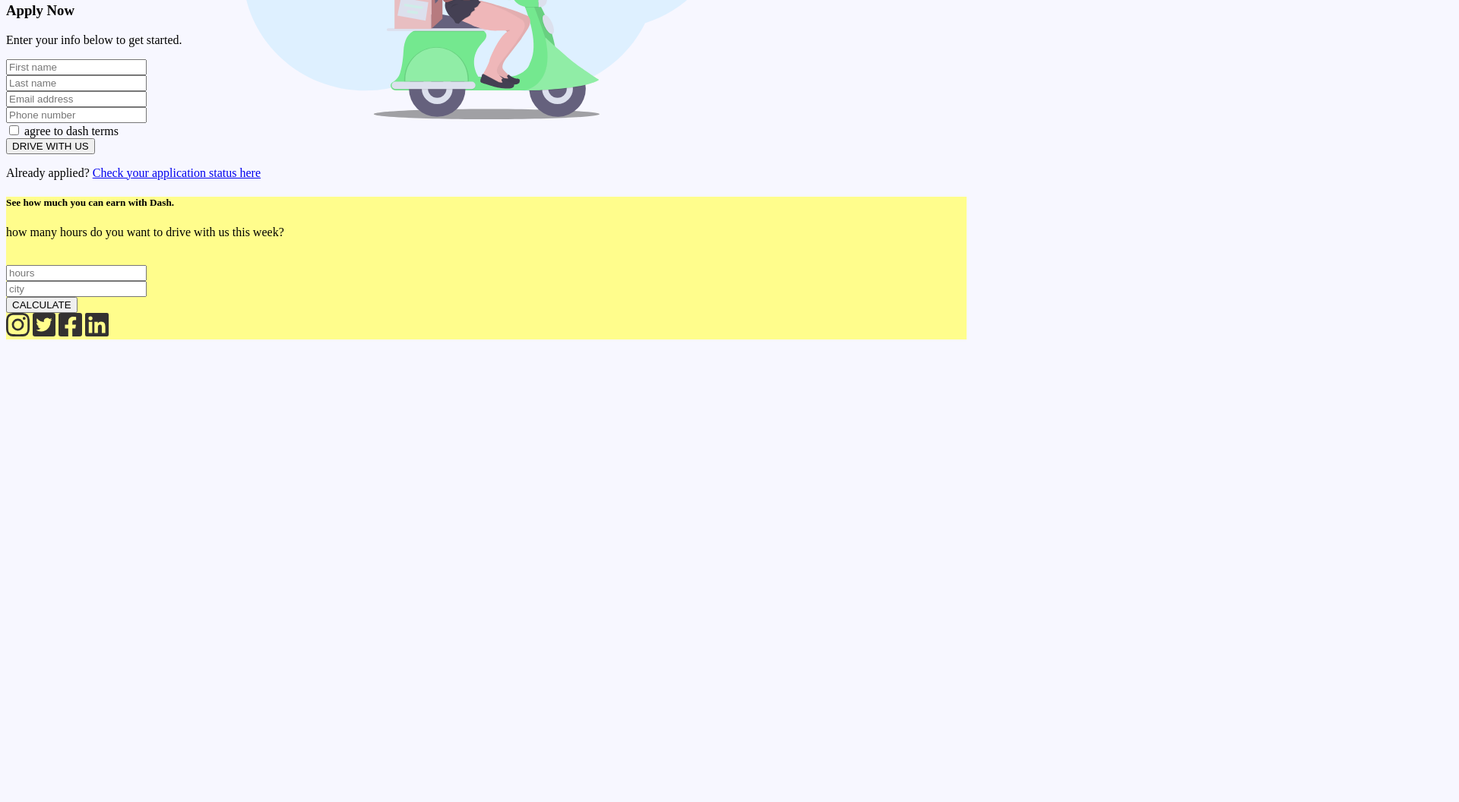
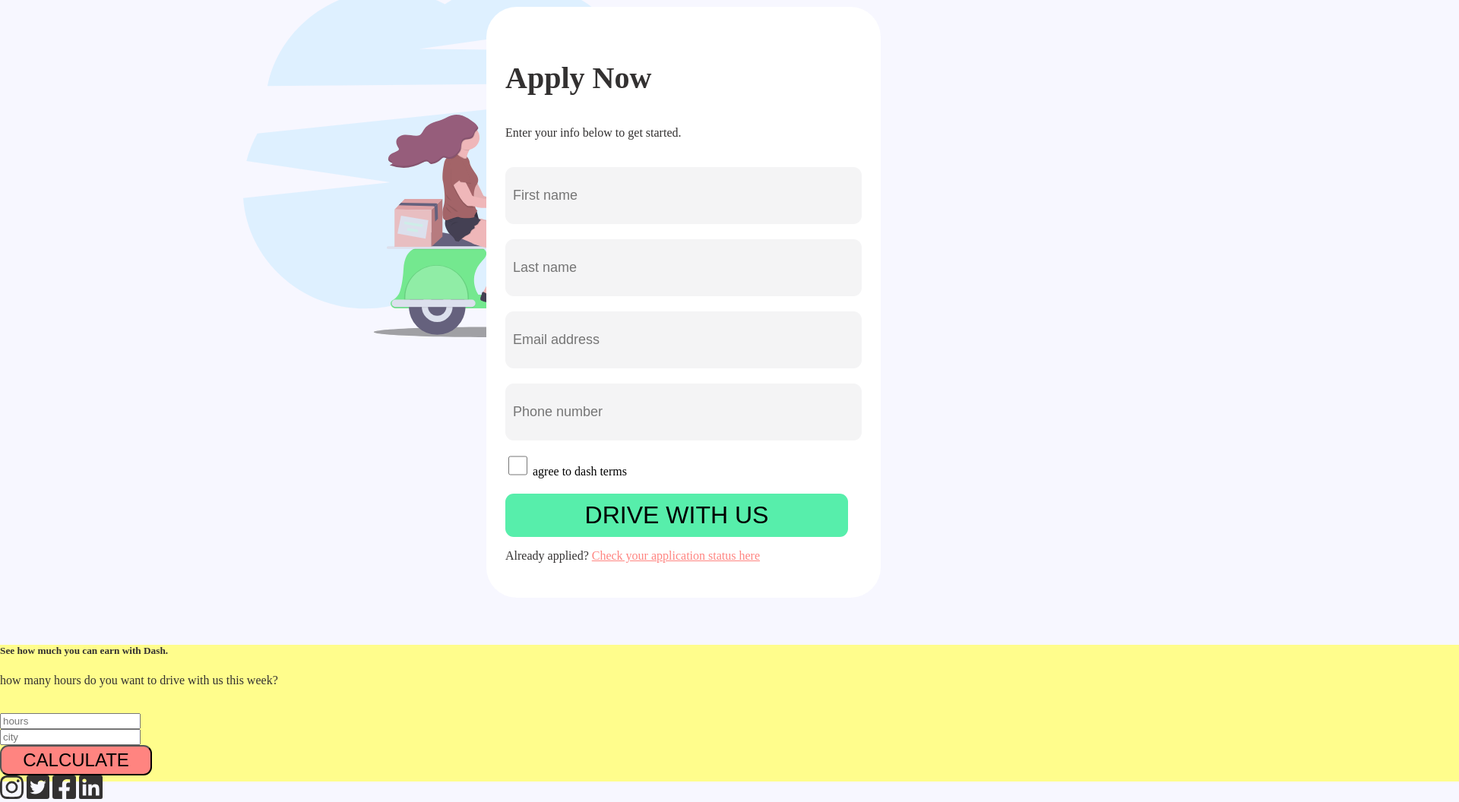
Before and after one commit to Pattol/Pattol.github.io, a plain HTML site: page landing-page/index.html in a window 1280 px wide. Shown: the part 608-1664 px from the top of the page at 76% size, 1920 px wide, since content can reach past the window. Before the commit the page ends 1063 px from the top, so only its background shows below. Drawn offline with Linux system fonts and the light colour scheme.

Commit message:
replacment html of the Landing Page

```diff
--- a/landing-page/index.html
+++ b/landing-page/index.html
@@ -11,6 +11,11 @@
     <!-- header  -->
     <section class="header">
         <img src="images/logo/logo.png" alt="logo"  class="logo">
+    </section>
+    <!-- end of header  -->
+
+    <!-- main section -->
+    <section class="main">
         <h1>Want to be <br>
             your own <br>
             boss?</h1>
@@ -18,6 +23,7 @@
            your own vehicle with Dash!
        </p>
     </section>
+    <!-- end of main section -->
 
     <!-- section form -->
     <section class="form">
@@ -33,21 +39,31 @@
             <p>Already applied? <a href="url">Check your application status here</a></p>
           </form>
     </section>
+    <!-- End of section form -->
 
     <!-- section footer -->
     <section class="footer">
+     <!-- div for hours  -->
+            <div class="hours">
                 <h5>See how much you can earn with Dash.</h5>
                 <p>how many hours do you want to drive with us this week?</p><br>
-        <form>
+                    <form class="form-a">
                         <input type="number" id="hours" name="hours" placeholder="hours"><br>
                         <input type="text" id="city" name="city" placeholder="city"><br>
                         <input type="submit" value="CALCULATE"><br>
                     </form>
-            <img src="images/icons/instagram.svg" alt="instagram" class="instagram">
-            <img src="images/icons/twitter.svg" alt="twitter" class="twitter">
-            <img src="images/icons/facebook.svg" alt="facebook" class="facebook">
-            <img src="images/icons/linkedin.svg" alt="linkedin" class="linkedin">
+            </div>
+    <!-- enf of div for hours  -->
+    <!-- div for footer-icons -->
+            <div class="footer-icons">
+                <a><img src="images/icons/instagram.svg" alt="fa-fa-instagram" class="fa fa-instagram"></a>
+                <a><img src="images/icons/twitter.svg" alt="fa fa-twitter" class="fa fa-twitter"></a>
+                <a><img src="images/icons/facebook.svg" alt="fa-facebook" class="fa fa-facebook"></a>
+                <a><img src="images/icons/linkedin.svg" alt="fa fa-linkedin" class="fa fa-linkedin"></a>
+            </div>
+    <!-- end of div for footer-icons -->
+    </section>
+    <!--  end of section footer -->
 
-    </section>
 </body>
 </html>
--- a/landing-page/style.css
+++ b/landing-page/style.css
@@ -5,7 +5,8 @@ body {
     background-position: center; /* the image must be in the center of the bage */
     background-attachment: fixed; /* don't scroll along with the page */
     background-color: #F7F7FF;
-
+    padding: 0;
+    margin: 0 auto;
 }
 
 .header {
@@ -14,6 +15,13 @@ body {
     font-size: 24px;
     font-family: url(fonts/Montserrat-Regular.ttf);
     color: #333131;
+}
+
+main {
+    padding: 0;
+    margin: 0 auto;
+    width: 114.73px;
+    height: 81.05px;
 }
 
 .logo {
@@ -28,6 +36,83 @@ h1 {
     padding: 1rem;
 }
 
+.form  {
+    position: relative;
+    display: inline-block;
+    max-width: 700px;
+    min-width: 500px;
+    box-sizing: border-box;
+    padding: 30px 25px;
+    background-color: white;
+    border-radius: 40px;
+    margin: 40px 0;
+    left: 50%;
+}
+
+H3 {
+ color: #333131;
+ font-size: 40px;
+ font-family: url(fonts/Montserrat-Bold.ttf);
+}
+
+.form p {
+    font-family: url(fonts/Montserrat-Regular.ttf);
+    font-size: 16px;
+    color: #333131;
+}
+.form p a {
+    color: #FF8480;
+}
+
+.form input {
+    width: 449px;
+    height: 55px;
+    background-color: #F4F4F5;
+    border-radius: 11px;
+    padding: 10px;
+    margin-top: 20px;
+    font-size: 18px;
+    border: none;
+    font-family: url(fonts/Montserrat-Regular.ttf);
+}
+
+.form input[placeholder-shown]{
+    font-size: 18px;
+    line-height: 22px;
+    font-family: url(fonts/Montserrat-Regular.ttf);
+
+}
+
+.form input[type=checkbox] {
+    width: 25px;
+    height: 26px;
+    font-size: 18px;
+    border-radius: 5px;
+    line-height: 22px;
+    font-family: url(fonts/Montserrat-Regular.ttf);
+}
+
+input[type=submit] {
+    background-color: #57EEAB; /*  the color submit */
+    width: 451px;
+    height: 57px;
+    font-size: 32px;
+    font-family: url(fonts/Montserrat-Bold.ttf);
+}
+
 .footer {
     background-color: #FFFD8C;
+    width: 1920px;
+    height: 180px;
+    color: #333131;
+    font-family: url(fonts/Montserrat-Bold.ttf);
 }
+
+.footer .form-a input[type=submit] {
+    background-color: #FF8480;
+    border-radius: 11px;
+    width: 200px;
+    height: 40px;
+    font-size: 24px;
+    font-family:url(fonts/Montserrat-Bold.ttf);
+}
```
Lines whose indentation alone changed are shown as unchanged.
